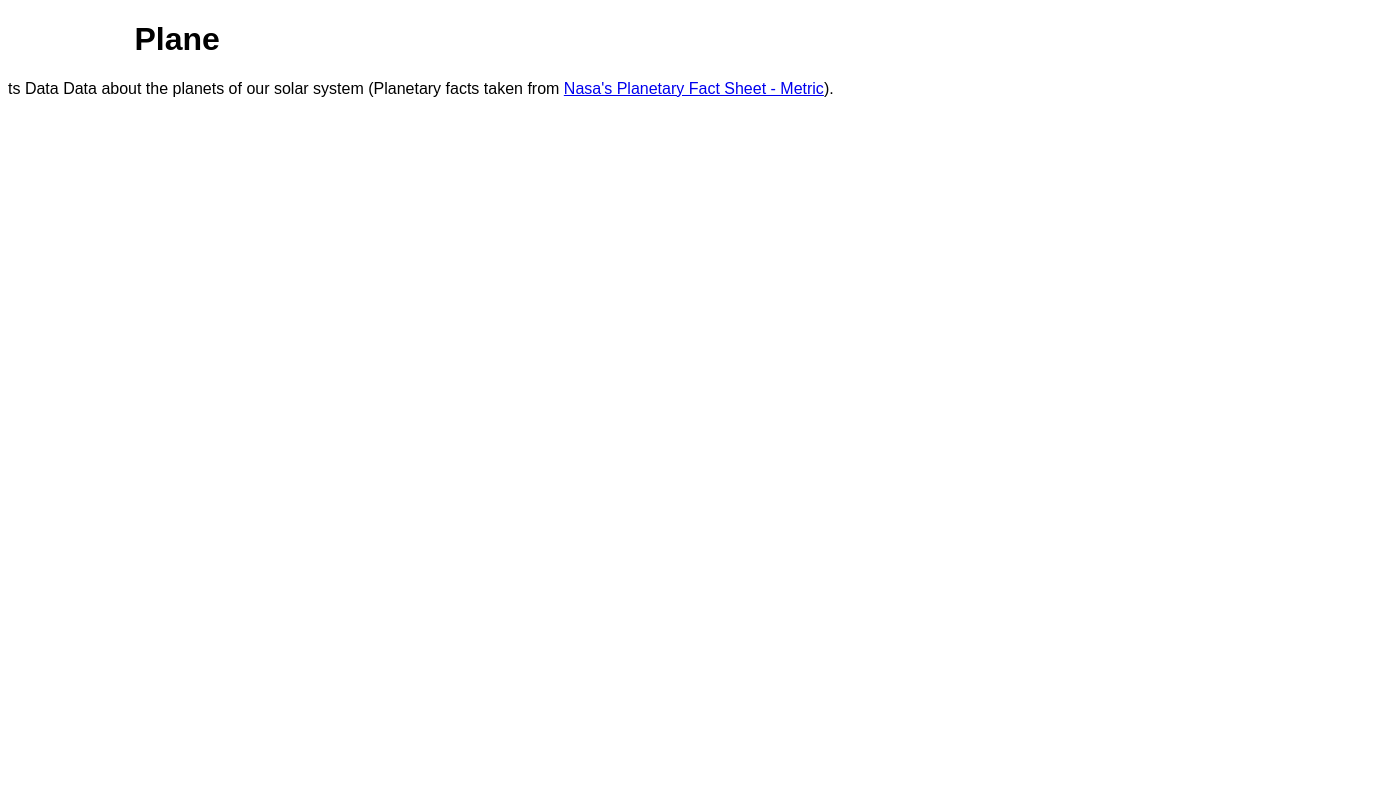
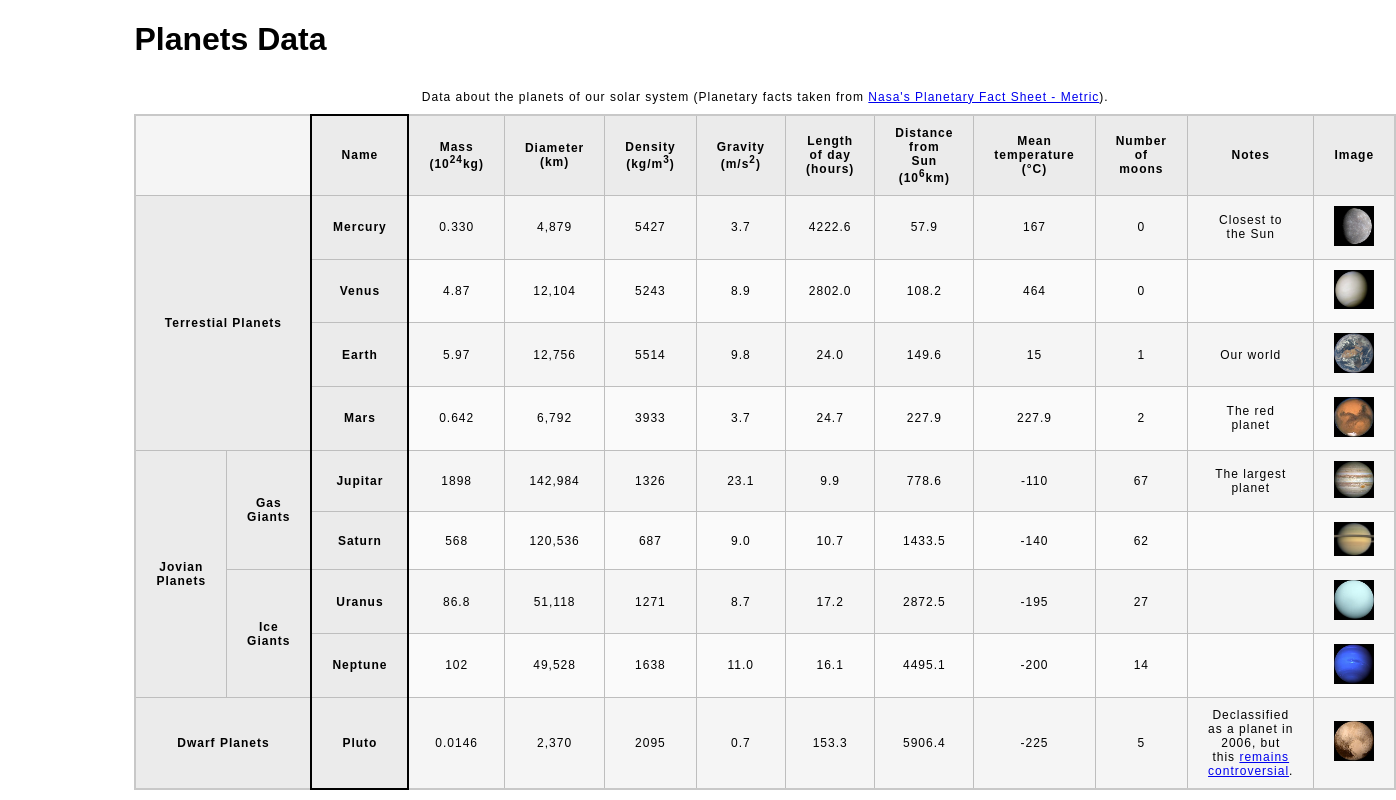
Before and after one commit to santanaw0/santanaw0.github.io, a plain HTML site: page planets-table/index.html in a window 1280 px wide. Shown: the whole page, 1396 px wide, since content can reach past the window. Drawn offline with Linux system fonts and the light colour scheme.

Commit message:
Added Table
Added planets-table directory

```diff
--- a/planets-table/index.html
+++ b/planets-table/index.html
@@ -1,31 +1,204 @@
 <!DOCTYPE html>
 <html lang="en">
+
 <head>
   <meta charset="utf-8">
   <meta name="viewport" content="width=device-width, initial-scale=1.0">
-        <meta name="author" content="John Durham">
+  <meta name="author" content="Santeva">
   <link href="css/style.css" rel="stylesheet" type="text/css">
 </head>
+
 <body>
 
   <!-- Wrap the top-level heading in a header element -->
 
-<header>            <h1>Plane</header>ts Data</h1>
+  <header>
+    <h1>Planets Data</h1>
+  </header>
 
-        <!-- Add a main element to contain the table -->
 
-            <!-- Add the table element. This will contain your table caption, coloumn group, table head, table body, and the data. -->
 
-                <!-- The caption element should be the first child of the table element, and wrap the following text and link.-->
+  <!-- DONE Add a main element to contain the table -->
+  <main>
+    <!-- DONE Add the table element. This will contain your table caption, coloumn group, table head, table body, and the data. -->
+    <table>
+      <!-- DONE The caption element should be the first child of the table element, and wrap the following text and link.-->
+      <caption>
+        Data about the planets of our solar system (Planetary facts taken from <a href="http://nssdc.gsfc.nasa.gov/planetary/factsheet/">Nasa's Planetary Fact Sheet - Metric</a>).
+      </caption>
+      <!-- The second child of the table element should be the colgroup element, which also contains several col elements, and helps define the purpose of the table colums. -->
+      <colgroup>
+        <col span="2">
+        <col title="Name">
+        <col title="Mass">
+        <col title="Diameter">
+        <col title="Density">
+        <col title="Gravity">
+        <col title="Length of Day">
+        <col title="Distance from Sun">
+        <col title="Mean temperature">
+        <col title="Number of moons">
+        <col title="Notes">
+        <col title="Images">
+      </colgroup>
+      <!-- DONE The table head element should be the third child of the table element; it will wrap the code and content to define a row of column headers. -->
+      <!-- Table Structure: 13 Columns and 10 Rows -->
 
-                Data about the planets of our solar system (Planetary facts taken from <a href="http://nssdc.gsfc.nasa.gov/planetary/factsheet/">Nasa's Planetary Fact Sheet - Metric</a>).
+      <thead>
+        <tr>
+          <td colspan="2"></td>
 
-                <!-- The second child of the table element should be the colgroup element, which also contains several col elements, and helps define the purpose of the table colums. -->
+          <th scope="col">Name</th>
+          <th scope="col">Mass (10<sup>24</sup>kg)</th>
+          <th scope="col">Diameter (km)</th>
+          <th scope="col">Density (kg/m<sup>3</sup>)</th>
+          <th scope="col">Gravity (m/s<sup>2</sup>)</th>
+          <th scope="col">Length of day (hours)</th>
+          <th scope="col">Distance from Sun (10<sup>6</sup>km)</th>
+          <th scope="col">Mean temperature (°C)</th>
+          <th scope="col">Number of moons</th>
+          <th scope="col">Notes</th>
+          <th scope="col">Image</th>
+        </tr>
+      </thead>
+      <!-- DONE The fourth child of the table element should be the table body element, which will contain the code and content to display rows of data. -->
+      <tbody>
+        <tr>
+          <th colspan="2" rowspan="4" scope="rowgroup">Terrestial Planets</th>
+          <th scope="row">Mercury</th>
 
-                <!-- The table head element should be the third child of the table element; it will wrap the code and content to define a row of column headers. -->
+          <td>0.330</td>
+          <td>4,879</td>
+          <td>5427</td>
+          <td>3.7</td>
+          <td>4222.6</td>
+          <td>57.9</td>
+          <td>167</td>
+          <td>0</td>
+          <td>Closest to the Sun</td>
+          <td><img src="images/mercury.jpg" alt="A picture of mercury"></td>
+        </tr>
 
-                <!-- The fourth child of the table element should be the table body element, which will contain the code and content to display rows of data. -->
+        <tr>
+          <th scope="row">Venus</th>
 
+          <td>4.87</td>
+          <td>12,104</td>
+          <td>5243</td>
+          <td>8.9</td>
+          <td>2802.0</td>
+          <td>108.2</td>
+          <td>464</td>
+          <td>0</td>
+          <td></td>
+          <td><img src="images/venus.jpg" alt="A picture of venus"></td>
+        </tr>
+        <tr>
+          <th scope="row">Earth</th>
+
+          <td>5.97</td>
+          <td>12,756</td>
+          <td>5514</td>
+          <td>9.8</td>
+          <td>24.0</td>
+          <td>149.6</td>
+          <td>15</td>
+          <td>1</td>
+          <td>Our world</td>
+          <td><img src="images/earth.png" alt="A picture of earth"></td>
+        </tr>
+        <tr>
+          <th scope="row">Mars</th>
+
+          <td>0.642</td>
+          <td>6,792</td>
+          <td>3933</td>
+          <td>3.7</td>
+          <td>24.7</td>
+          <td>227.9</td>
+          <td>227.9</td>
+          <td>2</td>
+          <td>The red planet</td>
+          <td><img src="images/mars.jpg" alt="A picture of mars"></td>
+        </tr>
+        <tr>
+          <th rowspan="4" scope="rowspan">Jovian Planets</th>
+          <th rowspan="2" scope="rowspan">Gas Giants</th>
+          <th scope="row">Jupitar</th>
+
+          <td>1898</td>
+          <td>142,984</td>
+          <td>1326</td>
+          <td>23.1</td>
+          <td>9.9</td>
+          <td>778.6</td>
+          <td>-110</td>
+          <td>67</td>
+          <td>The largest planet</td>
+          <td><img src="images/jupiter.jpg" alt="A picture of jupiter"></td>
+        </tr>
+        <tr>
+          <th scope="row">Saturn</th>
+
+          <td>568</td>
+          <td>120,536</td>
+          <td>687</td>
+          <td>9.0</td>
+          <td>10.7</td>
+          <td>1433.5</td>
+          <td>-140</td>
+          <td>62</td>
+          <td></td>
+          <td><img src="images/saturn.jpg" alt="A picture of saturn"></td>
+        </tr>
+        <tr>
+          <th rowspan="2" scope="rowgroup">Ice Giants</th>
+          <th scope="row">Uranus</th>
+
+          <td>86.8</td>
+          <td>51,118</td>
+          <td>1271</td>
+          <td>8.7</td>
+          <td>17.2</td>
+          <td>2872.5</td>
+          <td>-195</td>
+          <td>27</td>
+          <td></td>
+          <td><img src="images/uranus.jpg" alt="A picture of uranus"></td>
+        </tr>
+        <tr>
+          <th scope="row">Neptune</th>
+
+          <td>102</td>
+          <td>49,528</td>
+          <td>1638</td>
+          <td>11.0</td>
+          <td>16.1</td>
+          <td>4495.1</td>
+          <td>-200</td>
+          <td>14</td>
+          <td></td>
+          <td><img src="images/neptune.jpg" alt="A picture of neptune"></td>
+        </tr>
+        <tr>
+          <th colspan="2" scope="row">Dwarf Planets</th>
+          <th>Pluto</th>
+
+          <td>0.0146</td>
+          <td>2,370</td>
+          <td>2095</td>
+          <td>0.7</td>
+          <td>153.3</td>
+          <td>5906.4</td>
+          <td>-225</td>
+          <td>5</td>
+          <td>Declassified as a planet in 2006, but this <a href="http://www.usatoday.com/story/tech/2014/10/02/pluto-planet-solar-system/16578959/">remains controversial</a>.</td>
+          <td><img src="images/pluto.jpg" alt="A picture of pluto"></td>
+        </tr>
+      </tbody>
+    </table>
+  </main>
   <!-- Please note that you do NOT need to add a table footer for this assignment. -->
 </body>
+
 </html>
```
Also changed, not shown: index.html (+29 -11 lines), letter-markup/index.html (+8 -5 lines), planets-table/css/style.css (line endings or trailing spaces), planets-table/planets_data.txt. Lines whose indentation alone changed are shown as unchanged.
